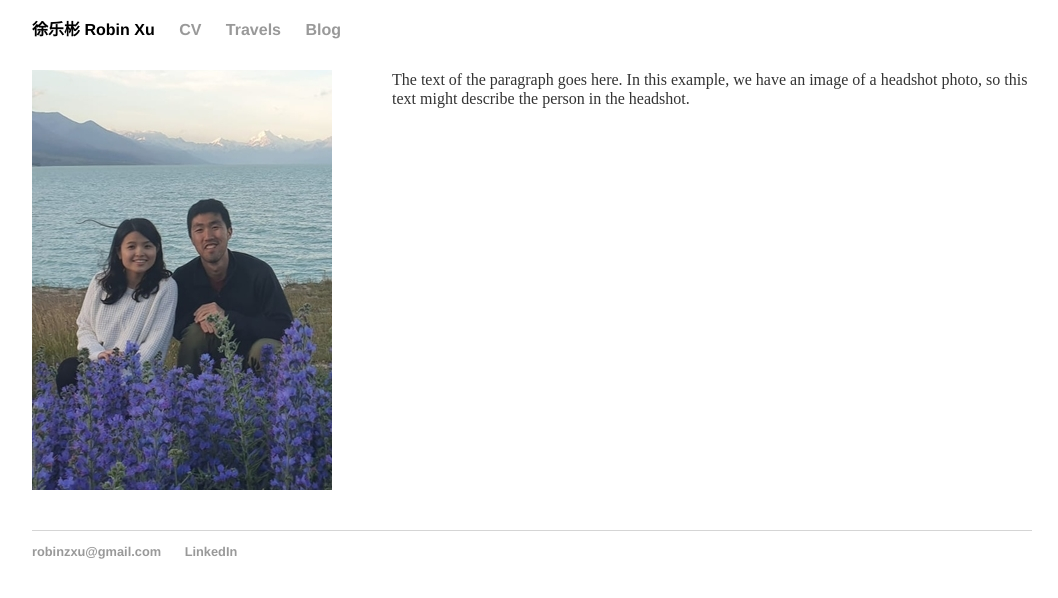
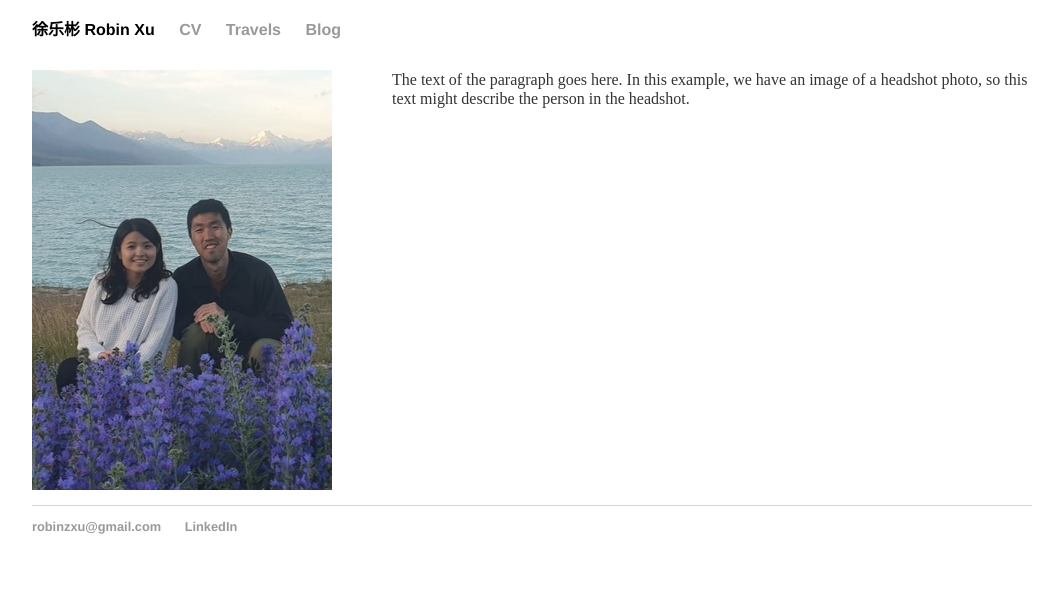
Before and after one commit to robinzxu/robinzxu.github.io, a Jekyll site: the page built from index.html, in a window 1280 px wide. Shown: the top 598 px of the page, without its empty margins (108-1166 px from the left). Built offline with Jekyll 4.4.1, drawn with Linux system fonts in a browser that asks for light colours.

Commit message:
Update main.css

```diff
--- a/css/main.css
+++ b/css/main.css
@@ -22,7 +22,7 @@ footer { border-top: 1px solid #d5d5d5; font-size: 0.8em;}
 /* Home */
 .left {
 float: left;
-padding: 0px 60px 40px 0;
+padding: 0px 60px 15px 0;
 }
 
 /* Blog */
```
